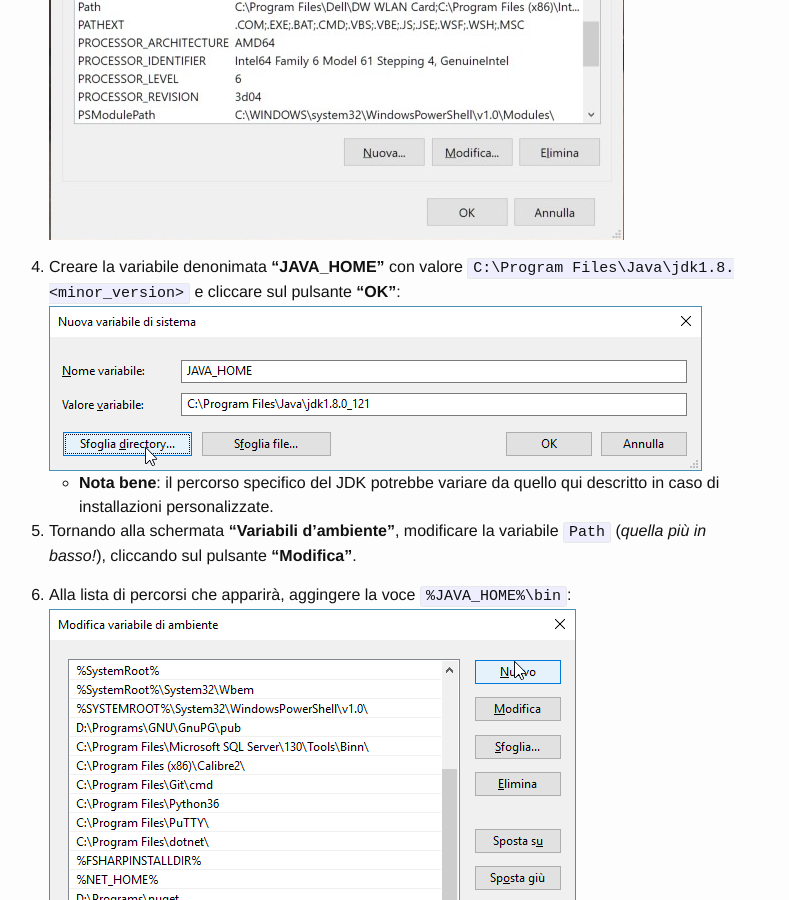
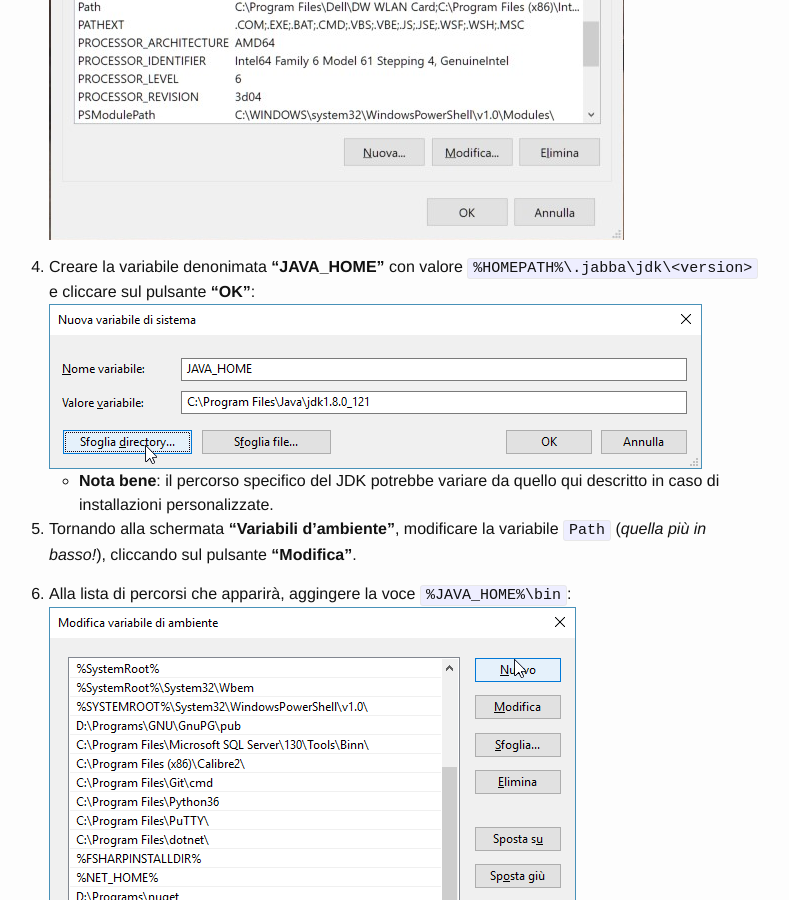
Before and after one commit to unibo-oop/software-installation, a Jekyll site: the page built from index.md, in a window 1280 px wide and 900 px high, scrolled down 3620 px. Shown: the whole window, without its empty margins (251-1040 px from the left). Built offline with Jekyll 4.4.1, drawn with Linux system fonts in a browser that asks for light colours.

Commit message:
Update index.md

```diff
--- a/index.md
+++ b/index.md
@@ -105,7 +105,7 @@ dalla quale sarà necessario cliccare sul bottone __Variabili d'ambiente__.
 3. Si aprirà la finestra di dialogo __"Variabili d'ambiente"__. Cliccando poi sul pulsante __"Nuova"__ (_quello più in basso, relativo alle variabili d'ambiente di sistema_)
 ![Missing image](img/win10/env_vars/3.png "Envarionment Variables")
 
-4. Creare la variabile denonimata __"JAVA_HOME"__ con valore `C:\Program Files\Java\jdk1.8.<minor_version>` e cliccare sul pulsante __"OK"__:
+4. Creare la variabile denonimata __"JAVA_HOME"__ con valore `%HOMEPATH%\.jabba\jdk\<version>` e cliccare sul pulsante __"OK"__:
 ![Missing image](img/win10/env_vars/5.png "Creating JAVA_HOME")
     - __Nota bene__: il percorso specifico del JDK potrebbe variare da quello qui descritto in caso di installazioni personalizzate.
 
```
